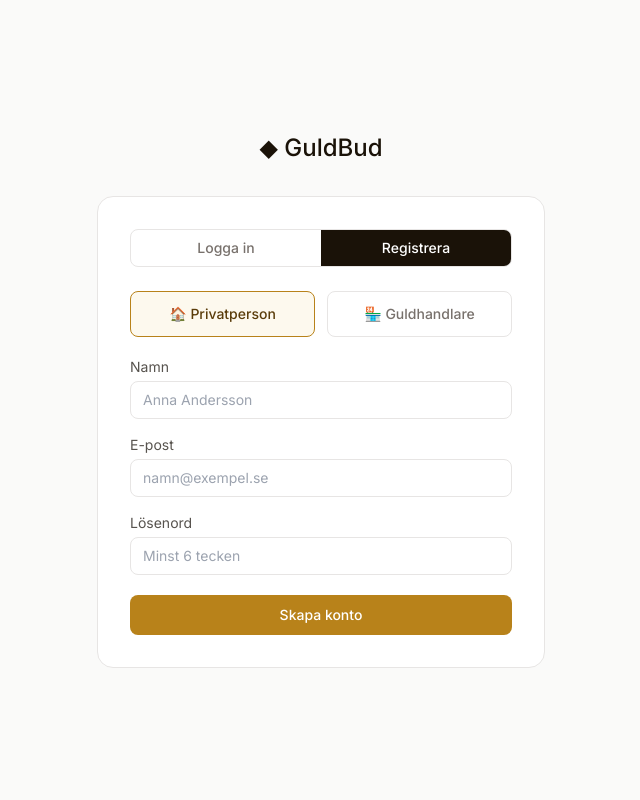
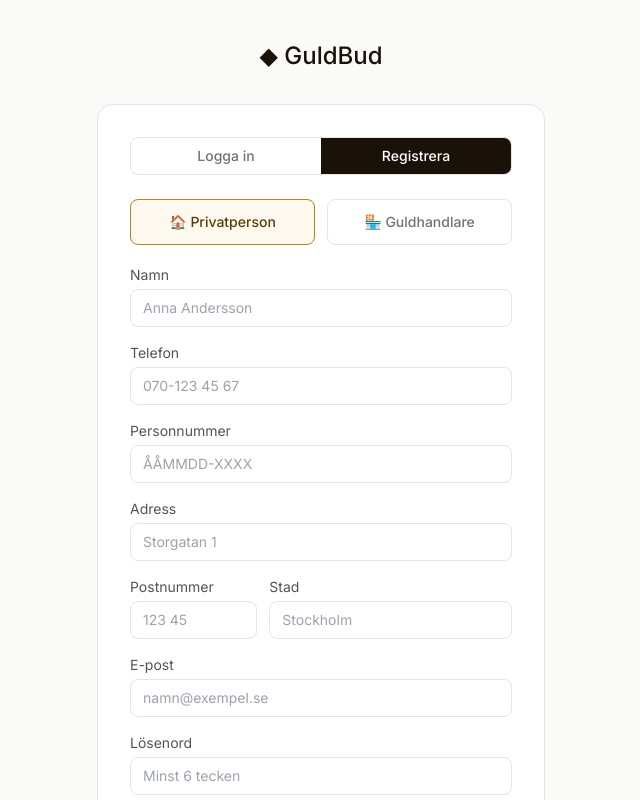
Before and after one commit to mxmxg/Guldbudet, a Next.js app in the folder guldbud/guldbud/: page /auth/login in a window 1280 px wide. Both pictures are taken after a click on the button "Registrera". Shown: the top 800 px of the page, without its empty margins (319-959 px from the left). Built offline with nearby package versions, Linux system fonts and the light colour scheme; no server answers.

Commit message:
Update page.tsx

```diff
--- a/guldbud/guldbud/app/auth/login/page.tsx
+++ b/guldbud/guldbud/app/auth/login/page.tsx
@@ -1,7 +1,7 @@
 'use client'
 import { Suspense } from 'react'
 import { useState } from 'react'
-import { useRouter, useSearchParams } from 'next/navigation'
+import { useSearchParams } from 'next/navigation'
 import { createClient } from '@/lib/supabase-browser'
 import Link from 'next/link'
 
@@ -14,7 +14,13 @@ function LoginForm() {
   const [email, setEmail] = useState('')
   const [password, setPassword] = useState('')
   const [fullName, setFullName] = useState('')
+  const [phone, setPhone] = useState('')
+  const [personalNumber, setPersonalNumber] = useState('')
+  const [address, setAddress] = useState('')
+  const [postalCode, setPostalCode] = useState('')
+  const [city, setCity] = useState('')
   const [company, setCompany] = useState('')
+  const [orgNumber, setOrgNumber] = useState('')
   const [error, setError] = useState('')
   const [loading, setLoading] = useState(false)
   const supabase = createClient()
@@ -23,6 +29,7 @@ function LoginForm() {
     e.preventDefault()
     setLoading(true)
     setError('')
+
     if (mode === 'login') {
       const { error, data } = await supabase.auth.signInWithPassword({ email, password })
       if (error) {
@@ -38,8 +45,21 @@ function LoginForm() {
       }
     } else {
       const { error } = await supabase.auth.signUp({
-        email, password,
-        options: { data: { full_name: fullName, role, company_name: company } }
+        email,
+        password,
+        options: {
+          data: {
+            full_name: fullName,
+            role,
+            phone,
+            personal_number: personalNumber,
+            address,
+            postal_code: postalCode,
+            city,
+            company_name: company,
+            org_number: orgNumber,
+          }
+        }
       })
       if (error) {
         setError('Fel: ' + error.message)
@@ -52,7 +72,7 @@ function LoginForm() {
   }
 
   return (
-    <div className="min-h-screen bg-stone-50 flex items-center justify-center px-4">
+    <div className="min-h-screen bg-stone-50 flex items-center justify-center px-4 py-10">
       <div className="w-full max-w-md">
         <div className="text-center mb-8">
           <Link href="/" className="text-2xl font-medium text-gold-900">◆ GuldBud</Link>
@@ -66,6 +86,7 @@ function LoginForm() {
               </button>
             ))}
           </div>
+
           {mode === 'register' && (
             <div className="flex gap-3 mb-5">
               {(['customer', 'dealer'] as const).map(r => (
@@ -76,19 +97,51 @@ function LoginForm() {
               ))}
             </div>
           )}
+
           <form onSubmit={handleSubmit} className="flex flex-col gap-4">
             {mode === 'register' && (
+              <>
                 <div>
                   <label className="block text-sm text-stone-600 mb-1">Namn</label>
                   <input type="text" required value={fullName} onChange={e => setFullName(e.target.value)} placeholder="Anna Andersson" className="w-full" />
                 </div>
-            )}
-            {mode === 'register' && role === 'dealer' && (
+                <div>
+                  <label className="block text-sm text-stone-600 mb-1">Telefon</label>
+                  <input type="tel" required value={phone} onChange={e => setPhone(e.target.value)} placeholder="070-123 45 67" className="w-full" />
+                </div>
+                <div>
+                  <label className="block text-sm text-stone-600 mb-1">Personnummer</label>
+                  <input type="text" required value={personalNumber} onChange={e => setPersonalNumber(e.target.value)} placeholder="ÅÅMMDD-XXXX" className="w-full" />
+                </div>
+                <div>
+                  <label className="block text-sm text-stone-600 mb-1">Adress</label>
+                  <input type="text" required value={address} onChange={e => setAddress(e.target.value)} placeholder="Storgatan 1" className="w-full" />
+                </div>
+                <div className="flex gap-3">
+                  <div className="w-1/3">
+                    <label className="block text-sm text-stone-600 mb-1">Postnummer</label>
+                    <input type="text" required value={postalCode} onChange={e => setPostalCode(e.target.value)} placeholder="123 45" className="w-full" />
+                  </div>
+                  <div className="flex-1">
+                    <label className="block text-sm text-stone-600 mb-1">Stad</label>
+                    <input type="text" required value={city} onChange={e => setCity(e.target.value)} placeholder="Stockholm" className="w-full" />
+                  </div>
+                </div>
+                {role === 'dealer' && (
+                  <>
                     <div>
                       <label className="block text-sm text-stone-600 mb-1">Företagsnamn</label>
                       <input type="text" required value={company} onChange={e => setCompany(e.target.value)} placeholder="Stockholms Guldhandel AB" className="w-full" />
                     </div>
+                    <div>
+                      <label className="block text-sm text-stone-600 mb-1">Organisationsnummer</label>
+                      <input type="text" required value={orgNumber} onChange={e => setOrgNumber(e.target.value)} placeholder="556789-1234" className="w-full" />
+                    </div>
+                  </>
                 )}
+              </>
+            )}
+
             <div>
               <label className="block text-sm text-stone-600 mb-1">E-post</label>
               <input type="email" required value={email} onChange={e => setEmail(e.target.value)} placeholder="namn@exempel.se" className="w-full" />
@@ -97,10 +150,21 @@ function LoginForm() {
               <label className="block text-sm text-stone-600 mb-1">Lösenord</label>
               <input type="password" required minLength={6} value={password} onChange={e => setPassword(e.target.value)} placeholder="Minst 6 tecken" className="w-full" />
             </div>
+
             {error && <p className="text-red-500 text-sm bg-red-50 p-3 rounded-lg">{error}</p>}
+
             {mode === 'register' && role === 'dealer' && (
-              <p className="text-xs text-stone-400 bg-stone-50 p-3 rounded-lg">Handlarkonton granskas manuellt. Du får ett e-postmeddelande när ditt konto är godkänt.</p>
+              <p className="text-xs text-stone-400 bg-stone-50 p-3 rounded-lg">
+                Handlarkonton granskas manuellt. Du får ett e-postmeddelande när ditt konto är godkänt.
+              </p>
             )}
+
+            {mode === 'register' && (
+              <p className="text-xs text-stone-400">
+                Dina personuppgifter hanteras säkert och delas aldrig med tredje part. <Link href="/privacy" className="underline">Integritetspolicy</Link>
+              </p>
+            )}
+
             <button type="submit" disabled={loading} className="btn-gold mt-1">
               {loading ? 'Väntar...' : mode === 'login' ? 'Logga in' : 'Skapa konto'}
             </button>
```
Lines whose indentation alone changed are shown as unchanged.
